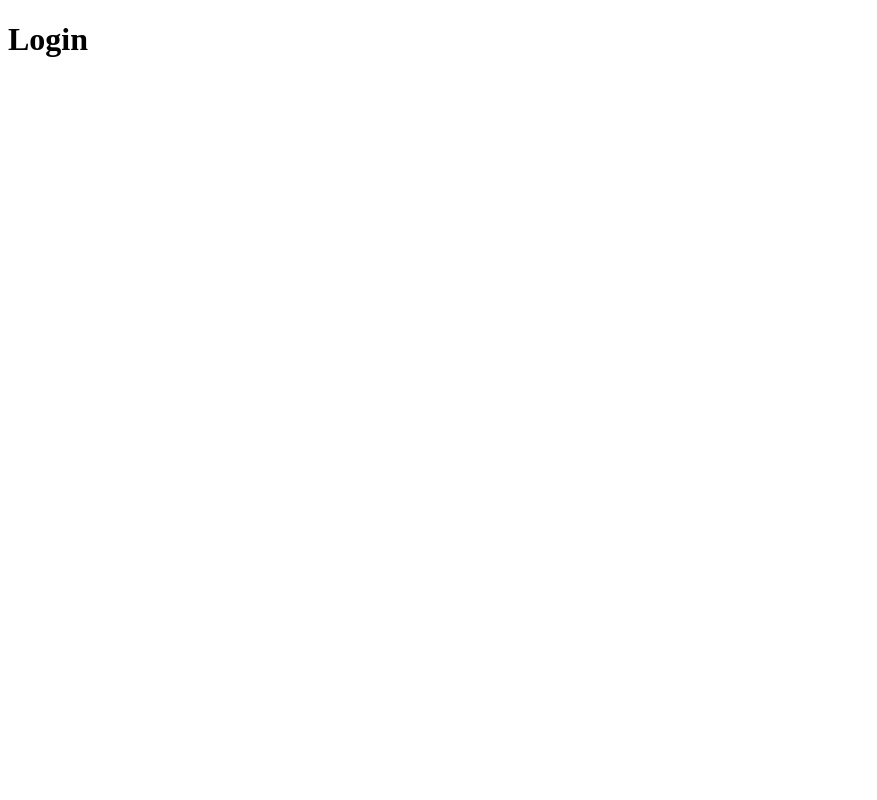
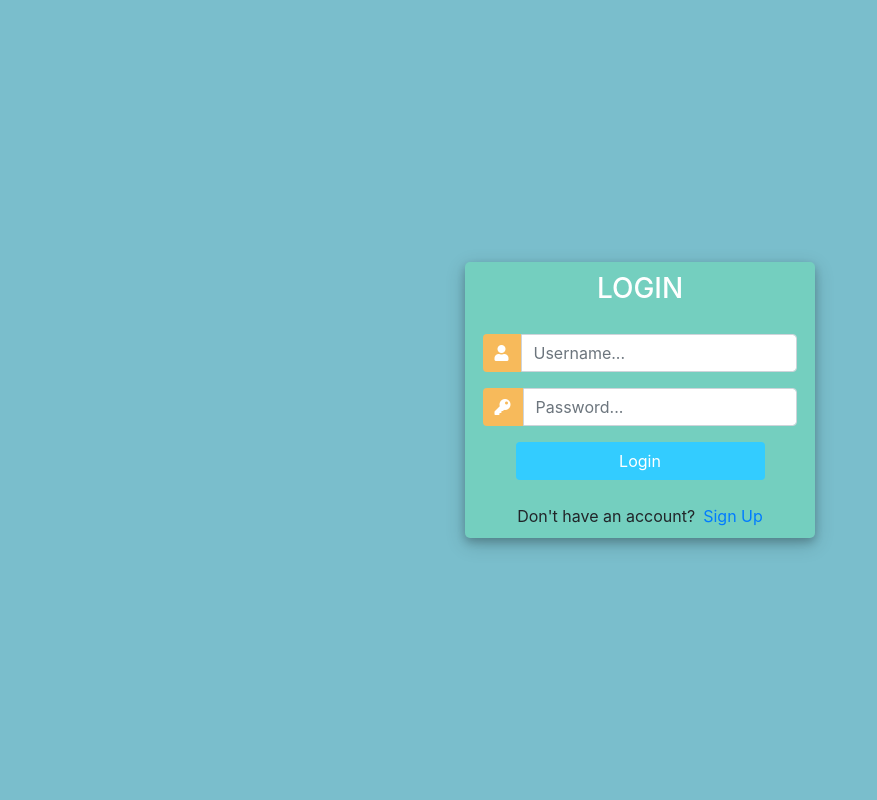
Before and after one commit to depakmagr/DjangoProject, a Django app: page / in a window 1280 px wide. Before the commit the part shown is almost empty. Shown: the whole page, without its empty margins (0-877 px from the left). Run offline with Django 4.2, Linux system fonts and the light colour scheme; some libraries are stand-ins or nearby versions.

Commit message:
built login and setup

```diff
--- a/account/urls.py
+++ b/account/urls.py
@@ -1,7 +1,8 @@
 from django.urls import path
-from .views import register_user, login_user
+from .views import register_user, login_user, logout_user
 
 urlpatterns = [
     path('register/', register_user, name='register'),
+    path('logout/', logout_user, name='logout'),
     path('', login_user, name='login'),
 ]
--- a/account/views.py
+++ b/account/views.py
@@ -1,22 +1,41 @@
 from django.shortcuts import render, redirect
+from django.contrib.auth import authenticate, login, logout
+from django.contrib import messages
 from .forms import CreateUserForm
 # from django.contrib.auth.forms import UserCreationForm
 
 
 # Create your views here.
-
-
 def register_user(request):
     if request.method == 'POST':
         # form = UserCreationForm(request.POST)
         form = CreateUserForm(request.POST)
         if form.is_valid():
             form.save()
+            user = form.cleaned_data.get('username')
+            messages.success(request,f"{user} created successfully !!")
             return redirect('login')
+        else:
+            messages.error(request, list(form.errors.values())[0])
+            return redirect('register')
     # context = {"form": UserCreationForm()}
     context = {"form": CreateUserForm()}
     return render(request, "account/register.html", context)
 
 
 def login_user(request):
+    if request.method == 'POST':
+        un = request.POST.get('username')
+        pw = request.POST.get('password')
+        user = authenticate(request, username=un, password=pw)
+        if user is not None:        #if user in authenticated
+            login(request, user)
+            return redirect('home')
+        else:
+            messages.error(request, "Username or password is incorrect !!")
     return render(request, "account/login.html")
+
+
+def logout_user(request):
+    logout(request)
+    return redirect('login')
--- a/crud/views.py
+++ b/crud/views.py
@@ -1,8 +1,10 @@
 from django.shortcuts import render, redirect
+from django.contrib.auth.decorators import login_required
 from .models import *
 
 
 # Create your views here.
+@login_required
 def home(request):
     context = {"persons": Person.objects.all()}
     return render(request, template_name="crud/person.html", context=context)
--- a/practice_project/settings.py
+++ b/practice_project/settings.py
@@ -140,3 +140,5 @@ MEDIA_ROOT = os.path.join(BASE_DIR, 'media')
 # https://docs.djangoproject.com/en/4.1/ref/settings/#default-auto-field
 
 DEFAULT_AUTO_FIELD = 'django.db.models.BigAutoField'
+
+LOGIN_URL = 'login'
--- a/templates/account/login.html
+++ b/templates/account/login.html
@@ -1,138 +1,132 @@
 <!DOCTYPE html>
-<html lang="en">
-<head>
-    <meta charset="UTF-8">
+<html>
+
+  <head>
     <title>Login</title>
-</head>
-<body>
-    <h1>Login</h1>
-</body>
-</html>
-
-<!--<!DOCTYPE html>-->
-<!--<html>-->
-
-<!--  <head>-->
-<!--    <title>Login</title>-->
-<!--    <link rel="stylesheet" href="https://stackpath.bootstrapcdn.com/bootstrap/4.1.3/css/bootstrap.min.css" integrity="sha384-MCw98/SFnGE8fJT3GXwEOngsV7Zt27NXFoaoApmYm81iuXoPkFOJwJ8ERdknLPMO" crossorigin="anonymous">-->
-<!--    <script src="https://ajax.googleapis.com/ajax/libs/jquery/3.3.1/jquery.min.js"></script>-->
-<!--    <link rel="stylesheet" href="https://use.fontawesome.com/releases/v5.6.1/css/all.css" integrity="sha384-gfdkjb5BdAXd+lj+gudLWI+BXq4IuLW5IT+brZEZsLFm++aCMlF1V92rMkPaX4PP" crossorigin="anonymous">-->
+    <link rel="stylesheet" href="https://stackpath.bootstrapcdn.com/bootstrap/4.1.3/css/bootstrap.min.css" integrity="sha384-MCw98/SFnGE8fJT3GXwEOngsV7Zt27NXFoaoApmYm81iuXoPkFOJwJ8ERdknLPMO" crossorigin="anonymous">
+    <script src="https://ajax.googleapis.com/ajax/libs/jquery/3.3.1/jquery.min.js"></script>
+    <link rel="stylesheet" href="https://use.fontawesome.com/releases/v5.6.1/css/all.css" integrity="sha384-gfdkjb5BdAXd+lj+gudLWI+BXq4IuLW5IT+brZEZsLFm++aCMlF1V92rMkPaX4PP" crossorigin="anonymous">
 
 
-<!--    <style>-->
-<!--      body,-->
-<!--      html {-->
-<!--        margin: 0;-->
-<!--        padding: 0;-->
-<!--        height: 100%;-->
-<!--        background: #7abecc !important;-->
-<!--      }-->
+    <style>
+      body,
+      html {
+        margin: 0;
+        padding: 0;
+        height: 100%;
+        background: #7abecc !important;
+      }
 
-<!--      .user_card {-->
-<!--        width: 350px;-->
-<!--        margin-top: auto;-->
-<!--        margin-bottom: auto;-->
-<!--        background: #74cfbf;-->
-<!--        position: relative;-->
-<!--        display: flex;-->
-<!--        justify-content: center;-->
-<!--        flex-direction: column;-->
-<!--        padding: 10px;-->
-<!--        box-shadow: 0 4px 8px 0 rgba(0, 0, 0, 0.2), 0 6px 20px 0 rgba(0, 0, 0, 0.19);-->
-<!--        -webkit-box-shadow: 0 4px 8px 0 rgba(0, 0, 0, 0.2), 0 6px 20px 0 rgba(0, 0, 0, 0.19);-->
-<!--        -moz-box-shadow: 0 4px 8px 0 rgba(0, 0, 0, 0.2), 0 6px 20px 0 rgba(0, 0, 0, 0.19);-->
-<!--        border-radius: 5px;-->
+      .user_card {
+        width: 350px;
+        margin-top: auto;
+        margin-bottom: auto;
+        background: #74cfbf;
+        position: relative;
+        display: flex;
+        justify-content: center;
+        flex-direction: column;
+        padding: 10px;
+        box-shadow: 0 4px 8px 0 rgba(0, 0, 0, 0.2), 0 6px 20px 0 rgba(0, 0, 0, 0.19);
+        -webkit-box-shadow: 0 4px 8px 0 rgba(0, 0, 0, 0.2), 0 6px 20px 0 rgba(0, 0, 0, 0.19);
+        -moz-box-shadow: 0 4px 8px 0 rgba(0, 0, 0, 0.2), 0 6px 20px 0 rgba(0, 0, 0, 0.19);
+        border-radius: 5px;
 
-<!--      }-->
+      }
 
-<!--      .form_container {-->
-<!--        margin-top: 20px;-->
-<!--      }-->
+      .form_container {
+        margin-top: 20px;
+      }
 
-<!--      #form-title {-->
-<!--        color: #fff;-->
+      #form-title {
+        color: #fff;
 
-<!--      }-->
+      }
 
-<!--      .login_btn {-->
-<!--        width: 100%;-->
-<!--        background: #33ccff !important;-->
-<!--        color: white !important;-->
-<!--      }-->
+      .login_btn {
+        width: 100%;
+        background: #33ccff !important;
+        color: white !important;
+      }
 
-<!--      .login_btn:focus {-->
-<!--        box-shadow: none !important;-->
-<!--        outline: 0px !important;-->
-<!--      }-->
+      .login_btn:focus {
+        box-shadow: none !important;
+        outline: 0px !important;
+      }
 
-<!--      .login_container {-->
-<!--        padding: 0 2rem;-->
-<!--      }-->
+      .login_container {
+        padding: 0 2rem;
+      }
 
-<!--      .input-group-text {-->
-<!--        background: #f7ba5b !important;-->
-<!--        color: white !important;-->
-<!--        border: 0 !important;-->
-<!--        border-radius: 0.25rem 0 0 0.25rem !important;-->
-<!--      }-->
+      .input-group-text {
+        background: #f7ba5b !important;
+        color: white !important;
+        border: 0 !important;
+        border-radius: 0.25rem 0 0 0.25rem !important;
+      }
 
-<!--      .input_user,-->
-<!--      .input_pass:focus {-->
-<!--        box-shadow: none !important;-->
-<!--        outline: 0px !important;-->
-<!--      }-->
+      .input_user,
+      .input_pass:focus {
+        box-shadow: none !important;
+        outline: 0px !important;
+      }
 
-<!--      #messages {-->
-<!--        background-color: grey;-->
-<!--        color: #fff;-->
-<!--        padding: 10px;-->
-<!--        margin-top: 10px;-->
-<!--      }-->
+      #messages {
+        background-color: grey;
+        color: #fff;
+        padding: 10px;
+        margin-top: 10px;
+      }
 
-<!--    </style>-->
+    </style>
 
-<!--  </head>-->
+  </head>
 
-<!--  <body>-->
-<!--    <div class="container h-100">-->
-<!--      <div class="d-flex justify-content-center h-100">-->
-<!--        <div class="user_card">-->
-<!--          <div class="d-flex justify-content-center">-->
+  <body>
+    <div class="container h-100">
+      <div class="d-flex justify-content-center h-100">
+        <div class="user_card">
+          <div class="d-flex justify-content-center">
 
 
-<!--            <h3 id="form-title">LOGIN</h3>-->
-<!--          </div>-->
-<!--          <div class="d-flex justify-content-center form_container">-->
-<!--            <form method="POST" action="">-->
-<!--              <div class="input-group mb-3">-->
-<!--                <div class="input-group-append">-->
-<!--                  <span class="input-group-text"><i class="fas fa-user"></i></span>-->
-<!--                </div>-->
-<!--                <input type="text" name="username" placeholder="Username..." class="form-control">-->
-<!--              </div>-->
-<!--              <div class="input-group mb-2">-->
-<!--                <div class="input-group-append">-->
-<!--                  <span class="input-group-text"><i class="fas fa-key"></i></span>-->
-<!--                </div>-->
-<!--                <input type="password" name="password" placeholder="Password..." class="form-control">-->
-<!--              </div>-->
+            <h3 id="form-title">LOGIN</h3>
+          </div>
+          <div class="d-flex justify-content-center form_container">
+            <form method="POST" action="{% url 'login' %}">
+                {% csrf_token %}
+              <div class="input-group mb-3">
+                <div class="input-group-append">
+                  <span class="input-group-text"><i class="fas fa-user"></i></span>
+                </div>
+                <input type="text" name="username" placeholder="Username..." class="form-control">
+              </div>
+              <div class="input-group mb-2">
+                <div class="input-group-append">
+                  <span class="input-group-text"><i class="fas fa-key"></i></span>
+                </div>
+                <input type="password" name="password" placeholder="Password..." class="form-control">
+              </div>
 
-<!--              <div class="d-flex justify-content-center mt-3 login_container">-->
-<!--                <input class="btn login_btn" type="submit" value="Login">-->
-<!--              </div>-->
-<!--            </form>-->
+              <div class="d-flex justify-content-center mt-3 login_container">
+                <input class="btn login_btn" type="submit" value="Login">
+              </div>
+            </form>
 
-<!--          </div>-->
+          </div>
 
-<!--          <div class="mt-4">-->
-<!--            <div class="d-flex justify-content-center links">-->
-<!--              Don't have an account? <a href="{% url 'register' %}" class="ml-2">Sign Up</a>-->
-<!--            </div>-->
+          {% for message in messages %}
+            <p>{{ message }}</p>
+          {% endfor %}
 
-<!--          </div>-->
-<!--        </div>-->
-<!--      </div>-->
-<!--    </div>-->
-<!--  </body>-->
+          <div class="mt-4">
+            <div class="d-flex justify-content-center links">
+              Don't have an account? <a href="{% url 'register' %}" class="ml-2">Sign Up</a>
+            </div>
 
-<!--</html>-->
+          </div>
+        </div>
+      </div>
+    </div>
+  </body>
+
+</html>
--- a/templates/account/register.html
+++ b/templates/account/register.html
@@ -107,6 +107,9 @@
 				   		</div>
 					</form>
 				</div>
+				{% for message in messages %}
+					<p>{{ message }}</p>
+				{% endfor %}
 
 				<div class="mt-4">
 					<div class="d-flex justify-content-center links">
--- a/templates/crud/person.html
+++ b/templates/crud/person.html
@@ -5,6 +5,7 @@
 <div style="float: right">
       <a href="{% url 'classroom' %}" class="btn btn-primary">Classroom</a>
       <a href="{% url 'create' %}" class="btn btn-success">Add Person</a>
+      <a href="{% url 'logout' %}" class="btn btn-warning">Logout</a>
 </div>
 
 <table class="table">
```
Also changed, not shown: db.sqlite3.
